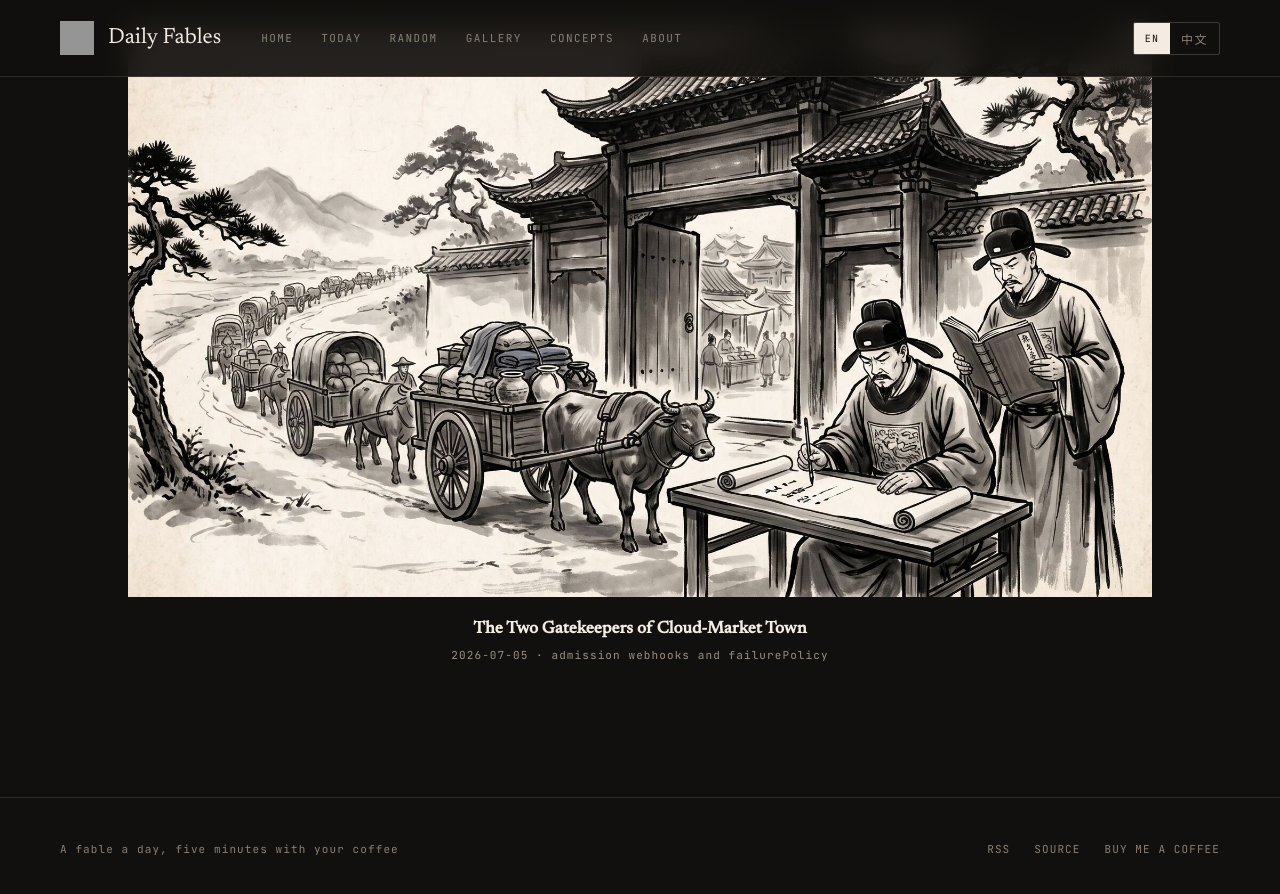
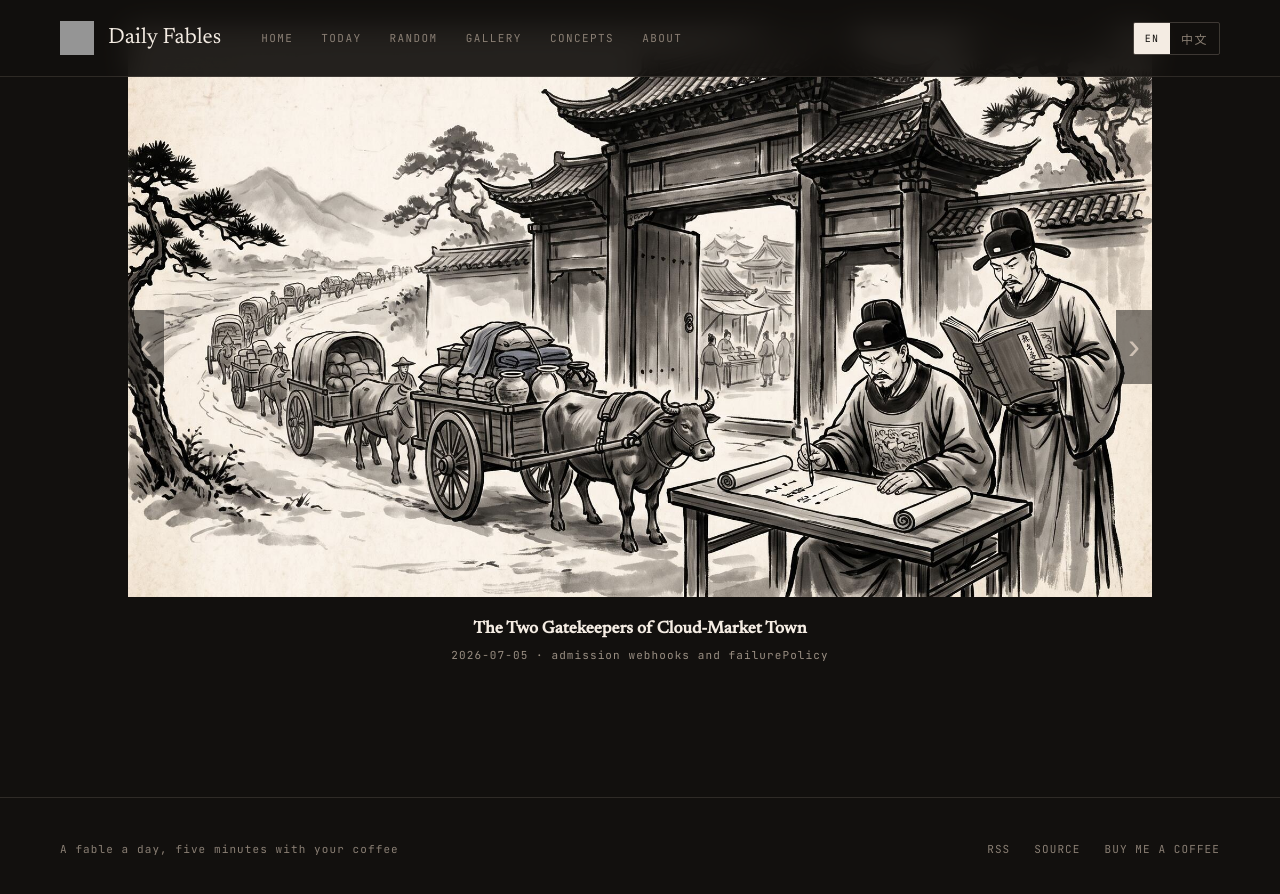
Before and after one commit to judexzhu/daily-fables, a Jekyll site: the page built from gallery.html, in a window 1280 px wide and 900 px high, scrolled down 180 px. Shown: the top 894 px of the window. Built offline with Jekyll 4.4.1, drawn with Linux system fonts in a browser that asks for light colours; a style sheet for code colours, icons or effects is not loaded; grey boxes are pictures that could not be loaded.

Commit message:
Add left/right arrow overlays on gallery image
Co-Authored-By: Claude Opus 4.6 (1M context) <noreply@anthropic.com>

```diff
--- a/assets/style.css
+++ b/assets/style.css
@@ -264,8 +264,12 @@ h1, h2, h3 { font-weight: 400; }
 
 /* ---- gallery ---- */
 .gallery-wrap { background: var(--ink); min-height: 100vh; display: flex; flex-direction: column; align-items: center; justify-content: center; padding: 40px 0; }
-.gallery-slide { width: 80%; cursor: pointer; }
+.gallery-slide { width: 80%; position: relative; }
 .gallery-slide img { width: 100%; height: auto; display: block; filter: saturate(0.92); }
+.gallery-arrow { position: absolute; top: 50%; transform: translateY(-50%); appearance: none; border: 0; background: rgba(18,16,14,0.5); color: rgba(240,223,210,0.7); font-size: 36px; padding: 16px 12px; cursor: pointer; transition: all 200ms; z-index: 2; }
+.gallery-arrow:hover { background: rgba(18,16,14,0.8); color: var(--lit); }
+.gallery-arrow-left { left: 0; }
+.gallery-arrow-right { right: 0; }
 .gallery-caption { margin-top: 20px; text-align: center; color: var(--dim); font-size: 17px; line-height: 1.5; }
 .gallery-caption a { color: var(--lit); }
 .gallery-caption a:hover { color: var(--seal); }
--- a/gallery.html
+++ b/gallery.html
@@ -4,7 +4,9 @@ title: Gallery
 ---
 <div class="gallery-wrap">
   <div class="gallery-slide" id="gallery-slide">
+    <button class="gallery-arrow gallery-arrow-left" id="gallery-prev" aria-label="Previous">‹</button>
     <img id="gallery-img" src="" alt="">
+    <button class="gallery-arrow gallery-arrow-right" id="gallery-next" aria-label="Next">›</button>
     <div class="gallery-caption" id="gallery-caption"></div>
   </div>
 </div>
```
